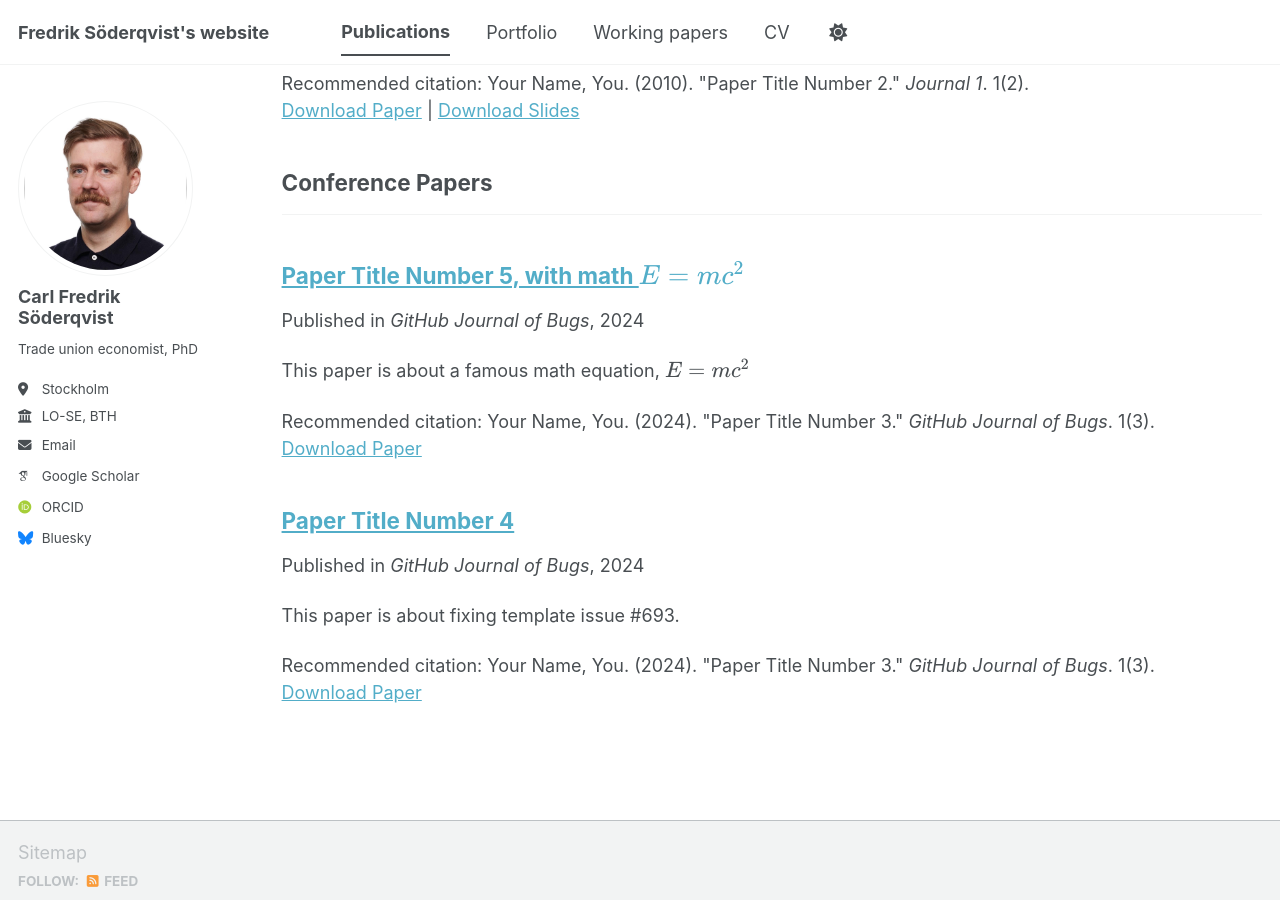
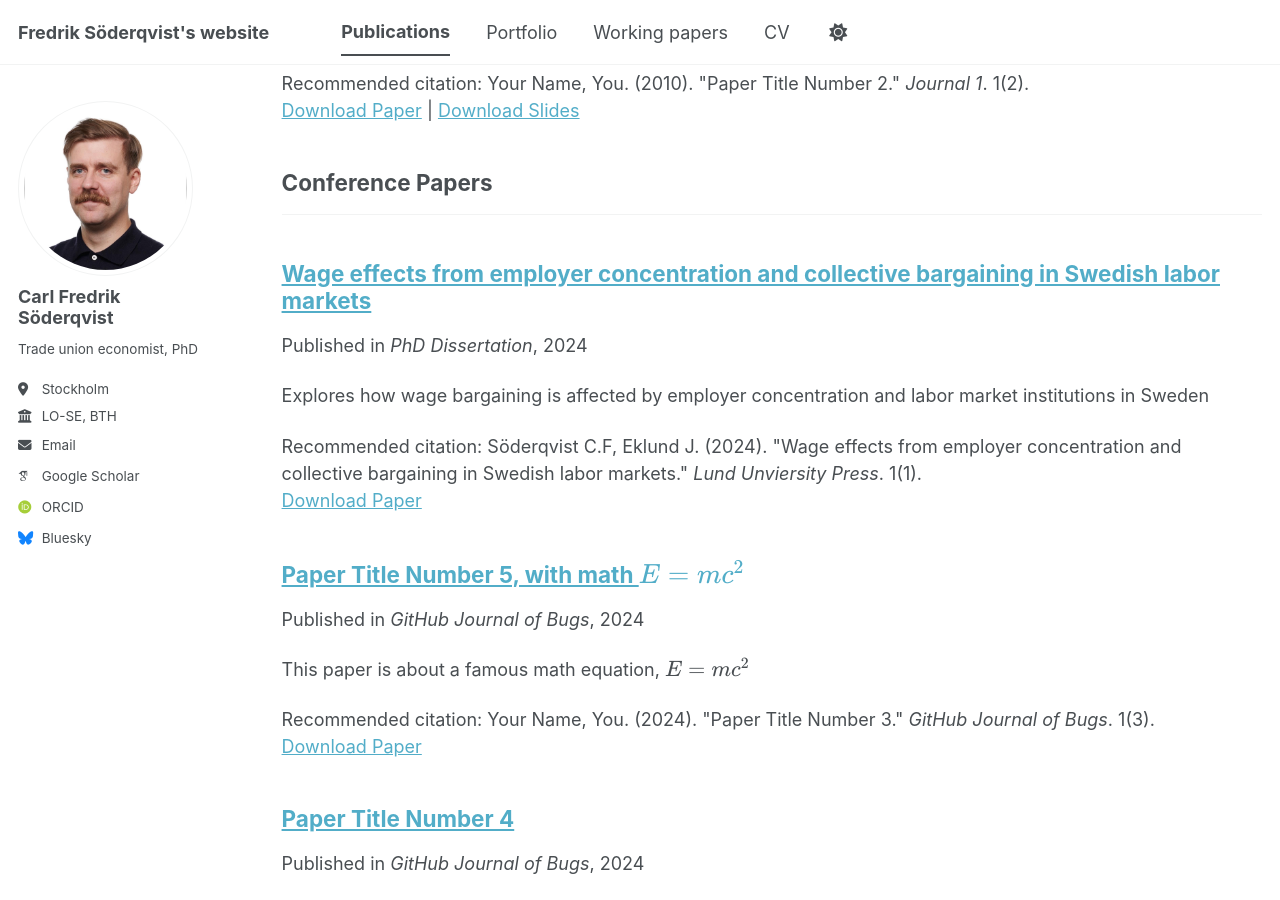
Before and after one commit to soedda/FSoderqvist_website, a Jekyll site: the page built from _pages/publications.html, in a window 1280 px wide and 900 px high, scrolled down 627 px. Built offline with Jekyll 4.4.1, drawn with Linux system fonts in a browser that asks for light colours; some web fonts are replaced; a script bundle is joined from its source files by our own code; library files that are not in the unit come from our copies; some of the changed lines change nothing that is shown.

Commit message:
Update dissertation_ch3.md

```diff
--- a/_publications/dissertation_ch3.md
+++ b/_publications/dissertation_ch3.md
@@ -1,7 +1,7 @@
 ---
 title: "Wage effects from employer concentration and collective bargaining in Swedish labor markets"
 collection: publications
-category: dissertation chapter
+category: conferences
 permalink: /publication/2024-06-12
 excerpt: 'Explores how wage bargaining is affected by employer concentration and labor market institutions in Sweden'
 date: 2024-06-12
```
